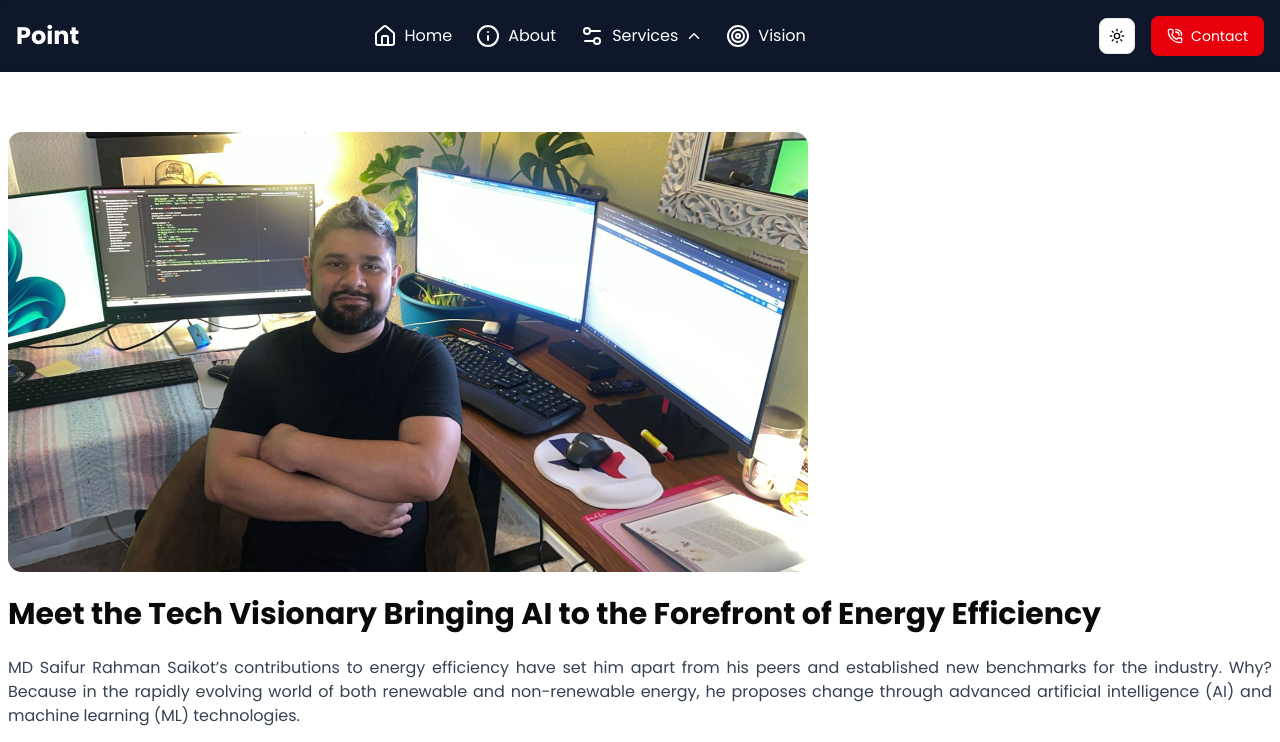
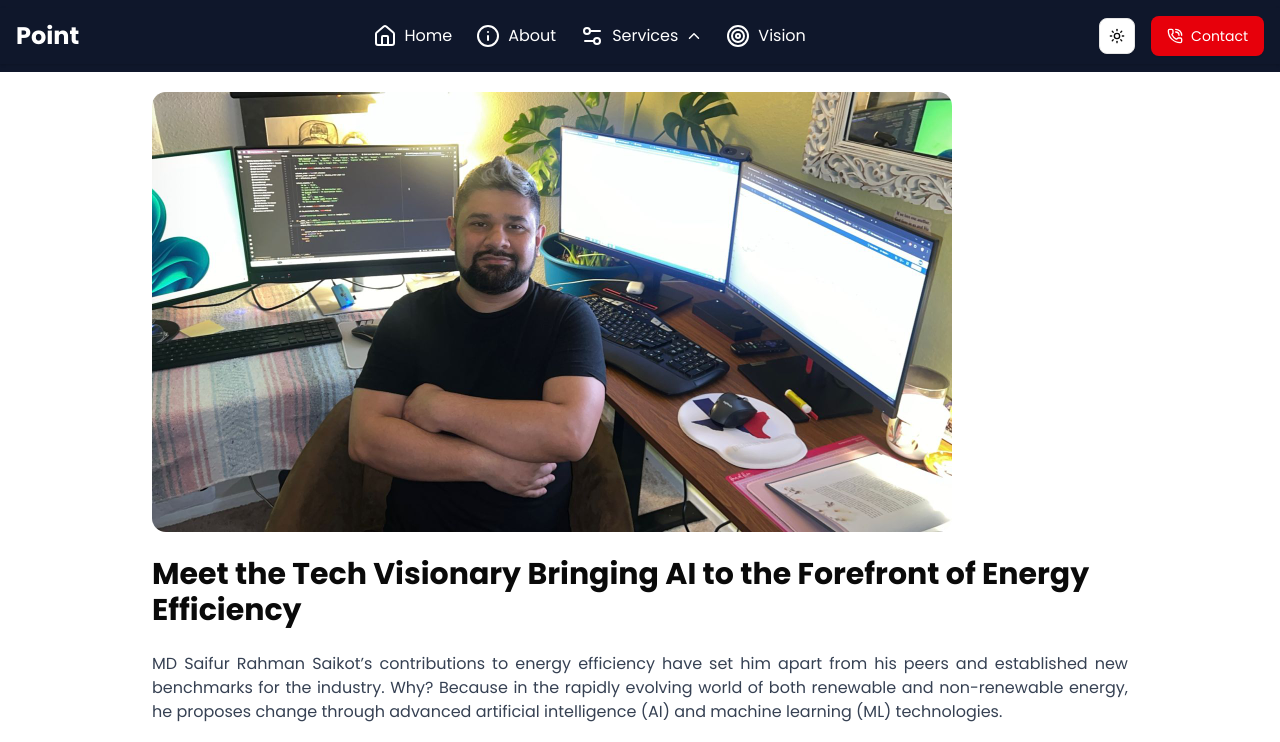
Before and after one commit to aminul118/digital-twins-energy, a Next.js app: page /blog/1 in a window 1280 px wide. Shown: the top 742 px of the page. Built offline with nearby package versions, Linux system fonts and the light colour scheme.

Commit message:
Blog details page layout change

```diff
--- a/src/app/(root)/blog/[id]/page.tsx
+++ b/src/app/(root)/blog/[id]/page.tsx
@@ -1,4 +1,3 @@
-import Container from "@/components/ui/Container";
 import blogPosts from "@/lib/constant/blogPosts";
 import { Params } from "@/lib/types/types";
 import Image from "next/image";
@@ -17,7 +16,7 @@ const BlogDetailsPage = async ({ params }: Params) => {
   const { heading, image, details, newsSection } = blog;
 
   return (
-    <Container className="p-6  mx-auto space-y-6">
+    <section className="p-6 max-w-5xl mx-auto  space-y-6">
       <Image
         src={image}
         alt={heading}
@@ -57,7 +56,7 @@ const BlogDetailsPage = async ({ params }: Params) => {
           </div>
         ))}
       </div>
-    </Container>
+    </section>
   );
 };
 
```
